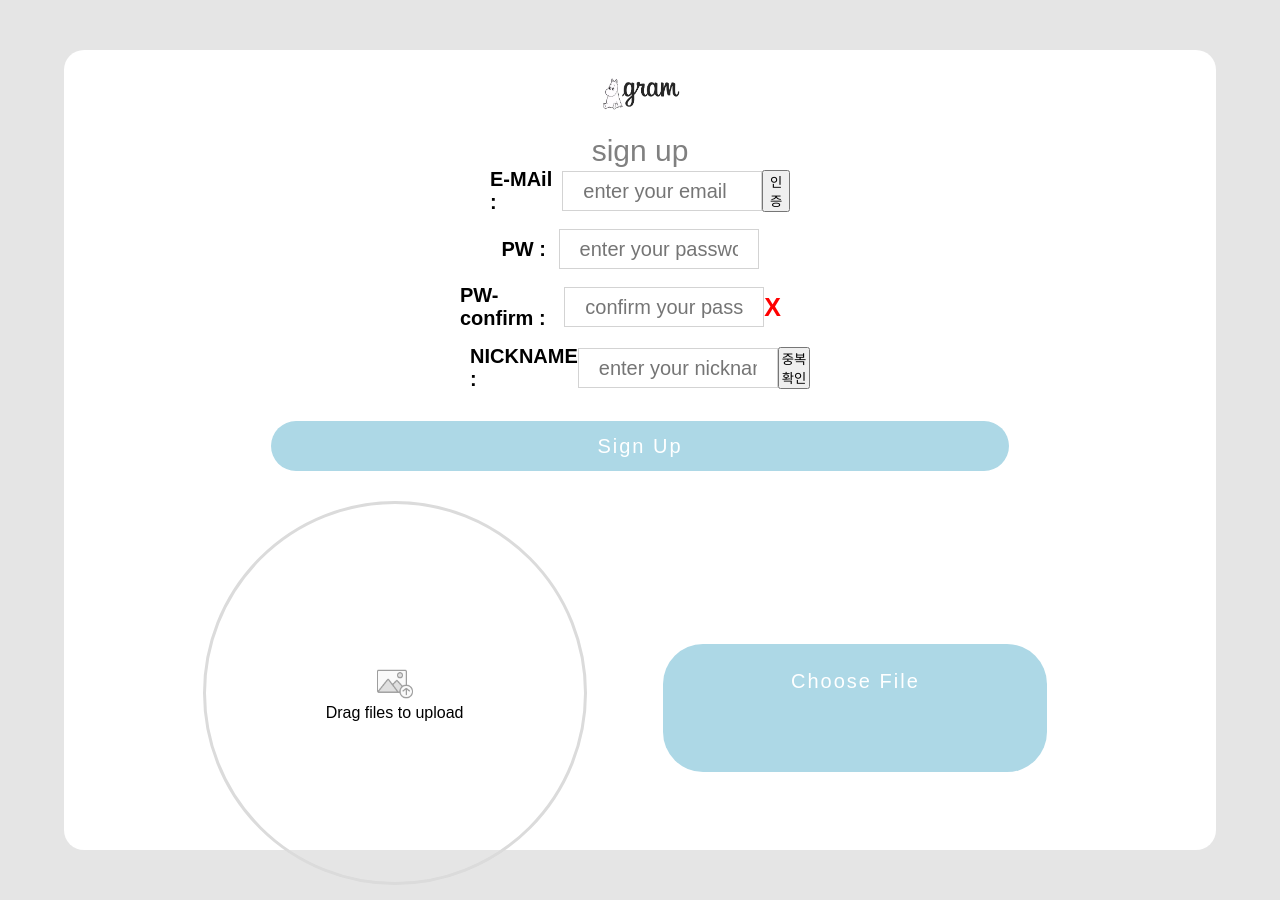
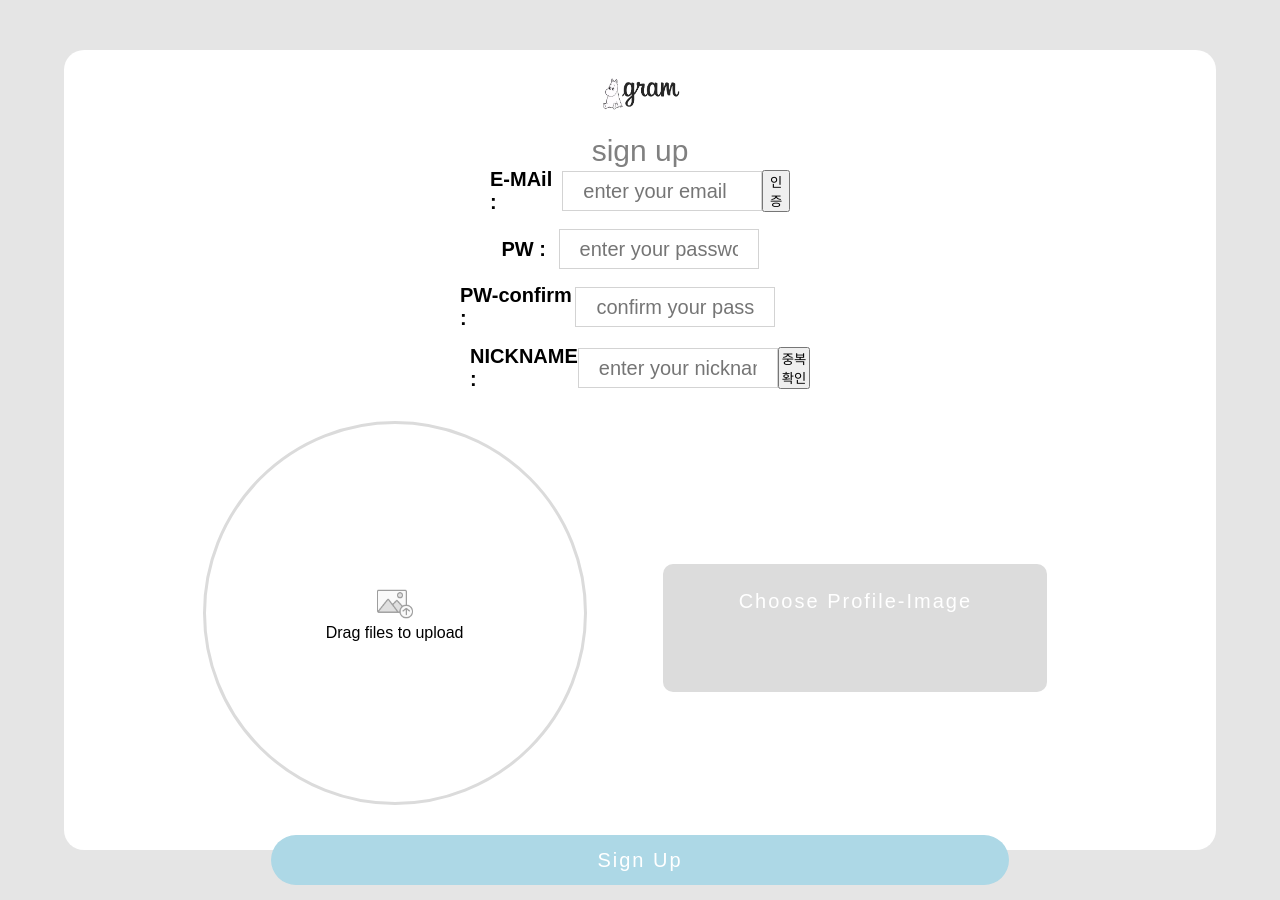
Before and after one commit to MoominAndChildrenTeam/frontend, a Flask app: template templates/sign-up.html in a window 1280 px wide. Run offline with Flask 2, Linux system fonts and the light colour scheme; the template is opened without the code that fills it, so the values that code supplies are empty; some web fonts are replaced.

Commit message:
사진업로드 기능 완료 및 비밀번호 확인기능완료

```diff
--- a/app.py
+++ b/app.py
@@ -6,14 +6,10 @@ app = Flask(__name__)
 
 @app.route('/')
 def main():
-    return render_template("main.html")
+    return render_template("index.html")
 
 
-@app.route('/sign-in')
-def detail():
-    return render_template("sign-in.html")
-
-@app.route('/sign_up')
+@app.route('/sign-up')
 def detail():
     return render_template("sign-up.html")
 
--- a/static/sign-up.js
+++ b/static/sign-up.js
@@ -1,3 +1,4 @@
+// 이미지 업로드스크립트
 function DropFile(dropAreaId, fileListId) {
   let dropArea = document.getElementById(dropAreaId);
   let fileList = document.getElementById(fileListId);
@@ -62,3 +63,20 @@ function DropFile(dropAreaId, fileListId) {
 }
 
 const dropFile = new DropFile("drop-file", "files");
+
+//비밀번호 확인 스크립트
+function check_pw() {
+  var p1 = document.getElementById('password1').value;
+  var p2 = document.getElementById('password2').value;
+  if(p1 != p2) {
+    document.getElementById('check').innerHTML = 'X'
+    document.getElementById('check').style.color = 'red'
+    document.getElementById('check').style.fontSize = "10vw"
+
+  }
+  else {
+    document.getElementById('check').innerHTML = 'O'
+    document.getElementById('check').style.color = 'green'
+    document.getElementById('check').style.fontSize = "10vw"
+  }
+}
--- a/static/sign_up.css
+++ b/static/sign_up.css
@@ -103,8 +103,14 @@
     outline: none;
 }
 .confirm_check {
+    color: green;
+    font-size: 25px;
+    display: none;
+}
+.no_confirm_check {
     color: red;
     font-size: 25px;
+    display: none;
 }
 .signup_nickname {
     margin-top: 15px;
@@ -204,8 +210,8 @@
     height: 10vw;
     border: 0;
     outline: none;
-    border-radius: 40px;
-    background-color: lightblue;
+    border-radius: 10px;
+    background-color: gainsboro;
     font-size: 20px;
     color: white;
     letter-spacing: 2px;
--- a/templates/sign-in.html
+++ b/templates/sign-in.html
@@ -6,6 +6,7 @@
     <meta name="viewport" content="width=device-width, initial-scale=1">
     <title>moomingram</title>
     <link rel="stylesheet" href="../static/sign_in.css">
+
 
 </head>
 <body>
@@ -27,14 +28,14 @@
             </div>
             <div class="login_pw">
                 <h4>PW</h4>
-                <input type="pw" placeholder="Password">
+                <input type="password" placeholder="Password">
             </div>
             <div class="btns">
                 <div class="login_button">
                     <button type="submit" value="submit"> Log In</button>
                 </div>
                 <div class="signup_button">
-                    <button > Sign Up</button>
+                    <button> Sign Up</button>
                 </div>
             </div>
 
--- a/templates/sign-up.html
+++ b/templates/sign-up.html
@@ -20,19 +20,18 @@
 
             <div class="signup_id">
                 <h4>E-MAil :</h4>
-                <input type="id" placeholder="enter your email">
+                <input type="email" placeholder="enter your email">
                 <div class="email_confirm_button">
                     <button type="submit" value="submit"> 인증 </button>
                 </div>
             </div>
             <div class="signup_pw">
                 <h4>PW : </h4>
-                <input type="password" placeholder="enter your password">
+                <input type="password" id="password1" onchange="check_pw()" placeholder="enter your password">
             </div>
             <div class="signup_pw_confirm">
                 <h4>PW-confirm : </h4>
-                <input type="password" placeholder="confirm your password">
-                <div class = "confirm_check"><strong>X</strong></div>
+                <input  type="password" id="password2" placeholder="confirm your password"onchange="check_pw()">&nbsp;<span id="check"></span>
             </div>
             <div class="signup_nickname">
                 <h4>NICKNAME : </h4>
@@ -41,22 +40,22 @@
                     <button type="submit" value="submit"> 중복 확인 </button>
                 </div>
             </div>
-
-            <div class="signup_button">
-                <button type="submit" value="submit"> Sign Up</button>
-            </div>
-
-
             <div class="upload-box">
                 <div id="drop-file" class="drag-file">
                     <img src="../images/upload.png" alt="파일 아이콘" class="image">
                     <p class="message">Drag files to upload</p>
                     <img src="" alt="미리보기 이미지" class="preview">
                 </div>
-                <label class="file-label" for="chooseFile">Choose File</label>
+                <label class="file-label" for="chooseFile">Choose Profile-Image</label>
                 <input class="file" id="chooseFile" type="file" onchange="dropFile.handleFiles(this.files)"
                        accept="image/png, image/jpeg, image/gif">
             </div>
+            <div class="signup_button">
+                <button type="submit" value="submit"> Sign Up</button>
+            </div>
+
+
+
 
         </div>
     </div>
```
